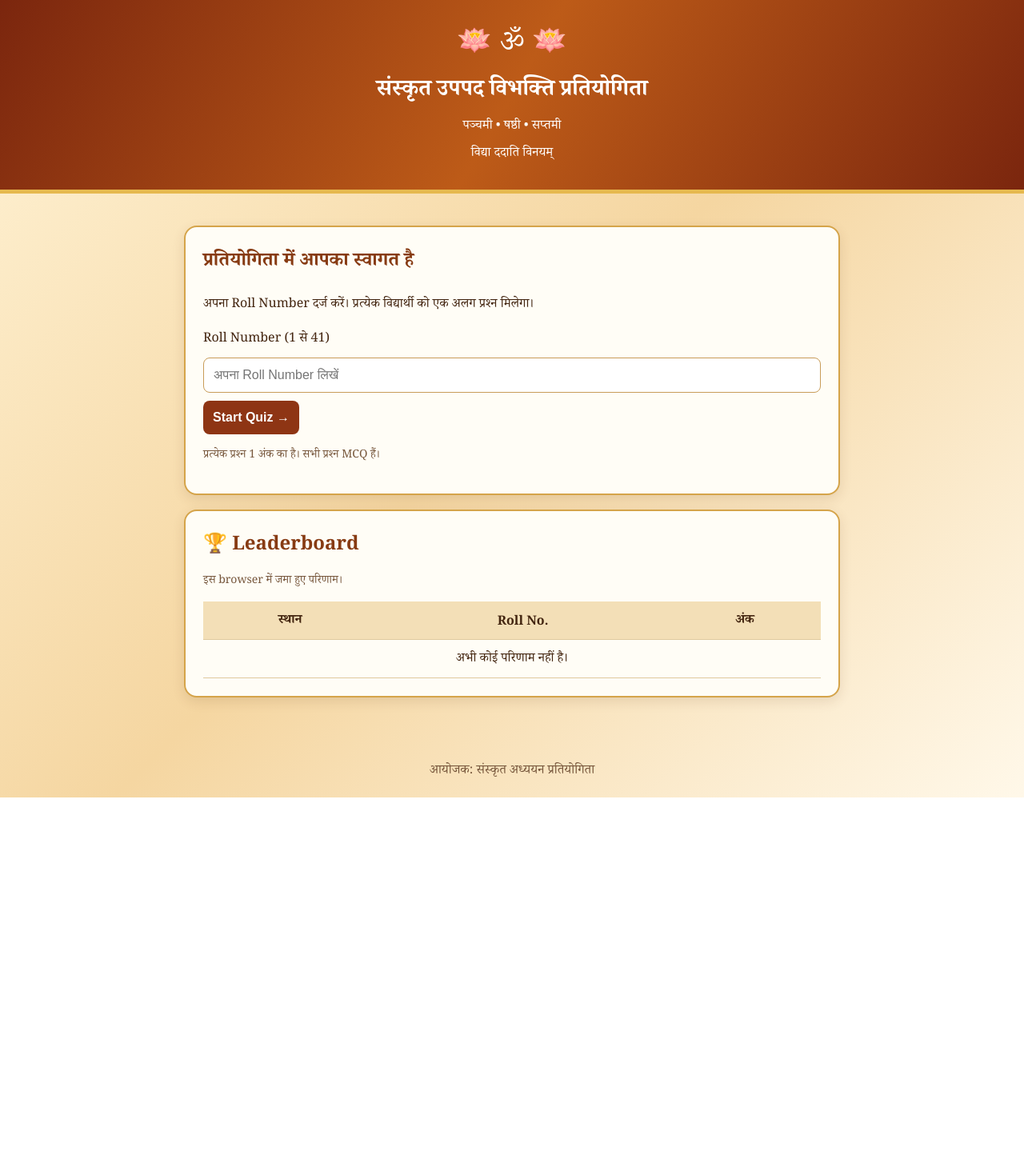
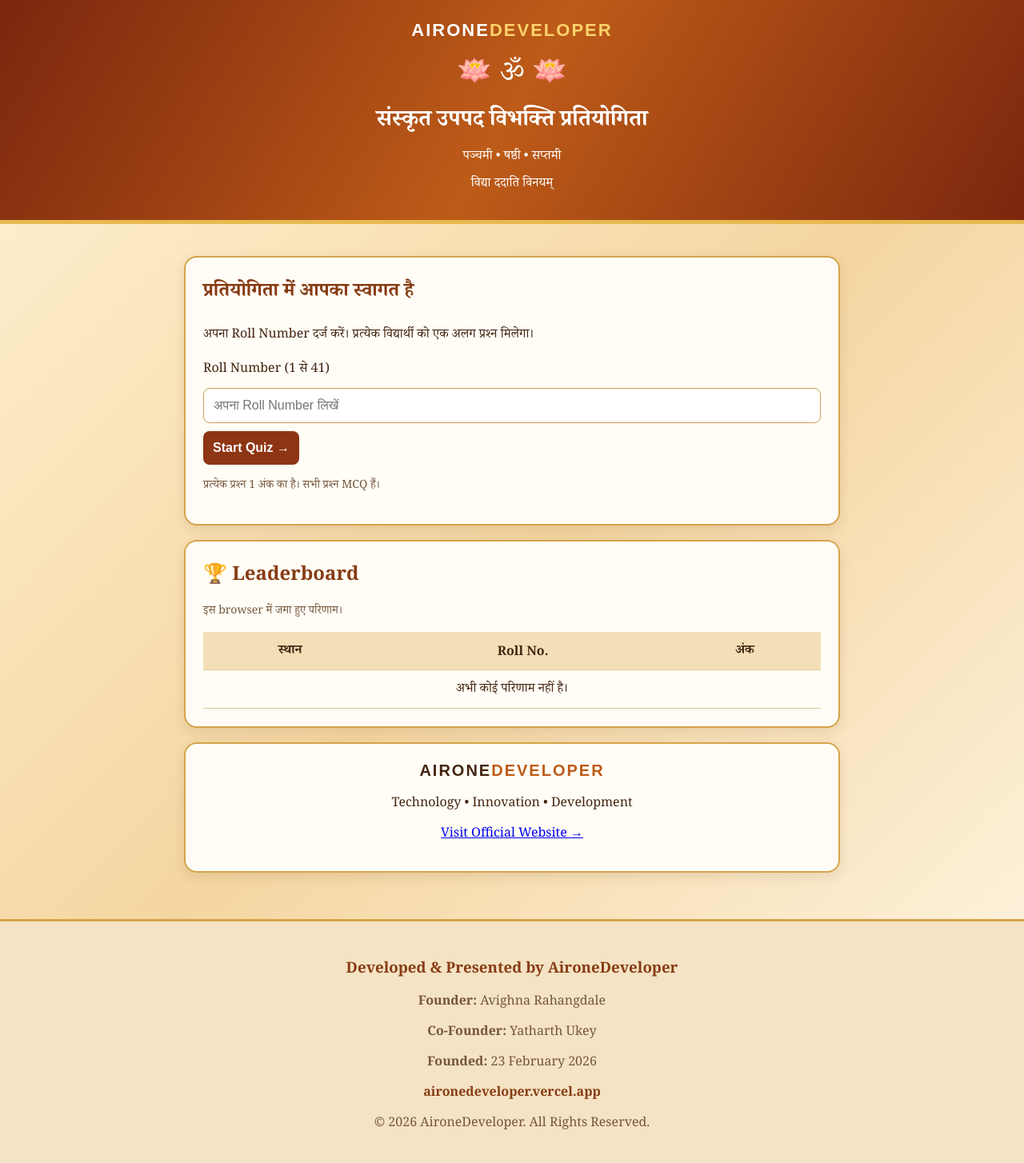
Before and after one commit to avighna0712-ai/sanskritquiz, a plain HTML site: page index.html in a window 1280 px wide. Shown: the whole page at 80% size. Before the commit the page ends 997 px from the top, so only its background shows below. Drawn offline with Linux system fonts and the light colour scheme.

Commit message:
Update title and improve HTML structure

```diff
--- a/index.html
+++ b/index.html
@@ -4,85 +4,217 @@
 <head>
 <meta charset="UTF-8">
 <meta name="viewport" content="width=device-width, initial-scale=1.0">
-<title>संस्कृत उपपद विभक्ति प्रतियोगिता</title>
+<title>Sanskrit Quiz | AironeDeveloper</title>
+
 <style>
 *{box-sizing:border-box}
+
 body{
- margin:0;font-family:Georgia,"Noto Serif Devanagari",serif;
+ margin:0;
+ font-family:Georgia,"Noto Serif Devanagari",serif;
  background:linear-gradient(135deg,#fff3d6,#f5d6a1,#fff8e9);
- color:#432510;min-height:100vh;
+ color:#432510;
+ min-height:100vh;
 }
+
 header{
- text-align:center;padding:25px 15px;
+ text-align:center;
+ padding:25px 15px;
  background:linear-gradient(120deg,#7b260e,#bd5b18,#7b260e);
- color:white;border-bottom:5px solid #e6b94f;
+ color:white;
+ border-bottom:5px solid #e6b94f;
 }
+
+.brand{
+ display:inline-block;
+ color:white;
+ text-decoration:none;
+ font-family:Arial,sans-serif;
+ font-size:22px;
+ font-weight:900;
+ letter-spacing:2px;
+ margin-bottom:12px;
+}
+
+.brand span{color:#ffd36b}
+.brand:hover{opacity:.8}
+
 header h1{margin:5px;font-size:28px}
 header p{margin:7px}
-.container{max-width:850px;margin:25px auto;padding:15px}
+
+.container{
+ max-width:850px;
+ margin:25px auto;
+ padding:15px;
+}
+
 .card{
- background:#fffdf6;border:2px solid #d5a44a;
- border-radius:16px;padding:22px;margin-bottom:18px;
+ background:#fffdf6;
+ border:2px solid #d5a44a;
+ border-radius:16px;
+ padding:22px;
+ margin-bottom:18px;
  box-shadow:0 5px 15px #633a1b20;
 }
+
 h2{color:#873b13;margin-top:0}
+
 input,button{
- font-size:16px;padding:12px;border-radius:8px;
+ font-size:16px;
+ padding:12px;
+ border-radius:8px;
 }
-input{width:100%;border:1px solid #c89c58;margin:10px 0}
+
+input{
+ width:100%;
+ border:1px solid #c89c58;
+ margin:10px 0;
+}
+
 button{
- border:0;background:#8e3514;color:white;
- cursor:pointer;font-weight:bold;
+ border:0;
+ background:#8e3514;
+ color:white;
+ cursor:pointer;
+ font-weight:bold;
 }
+
 button:hover{background:#bd5b18}
 button:disabled{opacity:.5;cursor:not-allowed}
+
 .option{
- display:block;width:100%;text-align:left;
- background:#fff1d6;color:#542c13;
- border:1px solid #d7b16b;margin:10px 0;
+ display:block;
+ width:100%;
+ text-align:left;
+ background:#fff1d6;
+ color:#542c13;
+ border:1px solid #d7b16b;
+ margin:10px 0;
 }
-.option.selected{background:#f4d18b;border:2px solid #9b4817}
-.option.correct{background:#d5efcf;border:2px solid #398b39}
-.option.wrong{background:#f5cccc;border:2px solid #bd3434}
-.info{display:flex;justify-content:space-between;gap:10px;flex-wrap:wrap}
+
+.option.selected{
+ background:#f4d18b;
+ border:2px solid #9b4817;
+}
+
+.info{
+ display:flex;
+ justify-content:space-between;
+ gap:10px;
+ flex-wrap:wrap;
+}
+
 #quiz,#result{display:none}
-.question{font-size:23px;line-height:1.8;margin:20px 0}
+
+.question{
+ font-size:23px;
+ line-height:1.8;
+ margin:20px 0;
+}
+
 .small{color:#76563b;font-size:14px}
-table{width:100%;border-collapse:collapse}
-th,td{padding:10px;border-bottom:1px solid #dfc99e;text-align:center}
+
+table{
+ width:100%;
+ border-collapse:collapse;
+}
+
+th,td{
+ padding:10px;
+ border-bottom:1px solid #dfc99e;
+ text-align:center;
+}
+
 th{background:#f3dfb7}
-footer{text-align:center;padding:20px;color:#76563b}
+
+footer{
+ text-align:center;
+ padding:25px 15px;
+ color:#76563b;
+ background:#f4e3c4;
+ border-top:3px solid #d5a44a;
+}
+
+footer h3{color:#873b13}
+
+footer a{
+ color:#873b13;
+ text-decoration:none;
+ font-weight:bold;
+}
+
+footer a:hover{text-decoration:underline}
+
+.company-logo{
+ font-family:Arial,sans-serif;
+ font-weight:900;
+ letter-spacing:2px;
+ font-size:20px;
+}
+
+.company-logo span{color:#bd5b18}
 </style>
 </head>
+
 <body>
+
 <header>
+ <a class="brand"
+    href="https://aironedeveloper.vercel.app"
+    target="_blank"
+    rel="noopener noreferrer">
+    AIRONE<span>DEVELOPER</span>
+ </a>
+
  <div style="font-size:35px">🪷 ॐ 🪷</div>
+
  <h1>संस्कृत उपपद विभक्ति प्रतियोगिता</h1>
  <p>पञ्चमी • षष्ठी • सप्तमी</p>
  <p>विद्या ददाति विनयम्</p>
 </header>
 
 <div class="container">
+
  <section class="card" id="login">
   <h2>प्रतियोगिता में आपका स्वागत है</h2>
+
   <p>अपना Roll Number दर्ज करें। प्रत्येक विद्यार्थी को एक अलग प्रश्न मिलेगा।</p>
+
   <label>Roll Number (1 से 41)</label>
-  <input id="roll" type="number" min="1" max="41" placeholder="अपना Roll Number लिखें">
+
+  <input
+   id="roll"
+   type="number"
+   min="1"
+   max="41"
+   placeholder="अपना Roll Number लिखें">
+
   <button onclick="startQuiz()">Start Quiz →</button>
-  <p class="small">प्रत्येक प्रश्न 1 अंक का है। सभी प्रश्न MCQ हैं।</p>
+
+  <p class="small">
+   प्रत्येक प्रश्न 1 अंक का है। सभी प्रश्न MCQ हैं।
+  </p>
  </section>
 
  <section class="card" id="quiz">
+
   <div class="info">
    <strong id="rollInfo"></strong>
    <strong>अंक: 1</strong>
   </div>
+
   <hr>
+
   <p id="questionNo" class="small"></p>
+
   <div class="question" id="questionText"></div>
+
   <div id="options"></div>
-  <button id="submitBtn" onclick="submitAnswer()" disabled>उत्तर जमा करें</button>
-  <p id="feedback"></p>
+
+  <button id="submitBtn" onclick="submitAnswer()" disabled>
+   उत्तर जमा करें
+  </button>
+
  </section>
 
  <section class="card" id="result">
@@ -93,137 +225,288 @@ footer{text-align:center;padding:20px;color:#76563b}
 
  <section class="card">
   <h2>🏆 Leaderboard</h2>
-  <p class="small">इस browser में जमा हुए परिणाम।</p>
+
+  <p class="small">
+   इस browser में जमा हुए परिणाम।
+  </p>
+
   <div style="overflow-x:auto">
    <table>
-    <thead><tr><th>स्थान</th><th>Roll No.</th><th>अंक</th></tr></thead>
+    <thead>
+     <tr>
+      <th>स्थान</th>
+      <th>Roll No.</th>
+      <th>अंक</th>
+     </tr>
+    </thead>
     <tbody id="leaderboard"></tbody>
    </table>
   </div>
  </section>
+
+ <section class="card" style="text-align:center">
+  <div class="company-logo">
+   AIRONE<span>DEVELOPER</span>
+  </div>
+
+  <p>Technology • Innovation • Development</p>
+
+  <p>
+   <a href="https://aironedeveloper.vercel.app"
+      target="_blank"
+      rel="noopener noreferrer">
+      Visit Official Website →
+   </a>
+  </p>
+ </section>
+
 </div>
-<footer>आयोजक: संस्कृत अध्ययन प्रतियोगिता</footer>
+
+<footer>
+
+ <h3>
+  Developed & Presented by
+  <a href="https://aironedeveloper.vercel.app"
+     target="_blank"
+     rel="noopener noreferrer">
+     AironeDeveloper
+  </a>
+ </h3>
+
+ <p><strong>Founder:</strong> Avighna Rahangdale</p>
+
+ <p><strong>Co-Founder:</strong> Yatharth Ukey</p>
+
+ <p><strong>Founded:</strong> 23 February 2026</p>
+
+ <p>
+  <a href="https://aironedeveloper.vercel.app"
+     target="_blank"
+     rel="noopener noreferrer">
+     aironedeveloper.vercel.app
+  </a>
+ </p>
+
+ <p>© 2026 AironeDeveloper. All Rights Reserved.</p>
+
+</footer>
 
 <script>
+
 const questions = [
+
  {q:"मानवः ______ बिभेति। (व्याघ्र)",o:["व्याघ्रात्","व्याघ्रेण","व्याघ्रस्य","व्याघ्रम्"],a:0},
+
  {q:"बालकः ______ स्निह्यति। (मातृ)",o:["मातरम्","मातुः","मातरि","मात्रा"],a:2},
+
  {q:"छात्रः ______ निपुणः अस्ति। (गणित)",o:["गणितस्य","गणिते","गणितात्","गणितम्"],a:1},
+
  {q:"सिंहः ______ बिभेति। (गज)",o:["गजेन","गजस्य","गजात्","गजे"],a:2},
+
  {q:"______ समीपे उद्यानम् अस्ति। (गृह)",o:["गृहम्","गृहस्य","गृहेण","गृहात्"],a:1},
+
  {q:"बालकः ______ कुशलः अस्ति। (लेखन)",o:["लेखनस्य","लेखनात्","लेखने","लेखनम्"],a:2},
+
  {q:"सः ______ विश्वासं करोति। (मित्र)",o:["मित्रे","मित्रात्","मित्रस्य","मित्रम्"],a:0},
+
  {q:"बालिका ______ स्निह्यति। (पितृ)",o:["पितुः","पितरि","पित्रा","पितरम्"],a:1},
+
  {q:"छात्रः ______ निपुणः अस्ति। (संगीत)",o:["संगीतात्","संगीतम्","संगीते","संगीतस्य"],a:2},
+
  {q:"जनाः ______ बिभ्यन्ति। (सर्प)",o:["सर्पेण","सर्पात्","सर्पस्य","सर्पे"],a:1},
+
  {q:"______ समीपे नदी प्रवहति। (ग्राम)",o:["ग्रामात्","ग्रामेण","ग्रामस्य","ग्रामम्"],a:2},
+
  {q:"बालकः ______ कुशलः अस्ति। (क्रीडा)",o:["क्रीडायाः","क्रीडायाम्","क्रीडया","क्रीडाम्"],a:1},
+
  {q:"माता ______ स्निह्यति। (पुत्र)",o:["पुत्रे","पुत्रात्","पुत्रस्य","पुत्रम्"],a:0},
+
  {q:"सैनिकः ______ बिभेति। (शत्रु)",o:["शत्रुणा","शत्रोः","शत्रौ","शत्रुम्"],a:1},
+
  {q:"सा ______ कुशला अस्ति। (नृत्य)",o:["नृत्यस्य","नृत्यात्","नृत्ये","नृत्यम्"],a:2},
+
  {q:"सः ______ विश्वासं करोति। (ईश्वर)",o:["ईश्वरे","ईश्वरात्","ईश्वरस्य","ईश्वरम्"],a:0},
+
  {q:"______ उपरि पक्षी अस्ति। (वृक्ष)",o:["वृक्षात्","वृक्षस्य","वृक्षेण","वृक्षम्"],a:1},
+
  {q:"सः ______ विरमति। (पाप)",o:["पापेन","पापस्य","पापात्","पापे"],a:2},
+
  {q:"बालिका ______ कुशला अस्ति। (चित्रकला)",o:["चित्रकलायाम्","चित्रकलया","चित्रकलायाः","चित्रकलाम्"],a:0},
+
  {q:"बालकः ______ स्निह्यति। (मित्र)",o:["मित्रस्य","मित्रात्","मित्रे","मित्रम्"],a:2},
+
  {q:"सः ______ बिभेति। (अग्नि)",o:["अग्निना","अग्नेः","अग्नौ","अग्निम्"],a:1},
+
  {q:"बालिका ______ कुशला अस्ति। (अभिनय)",o:["अभिनयस्य","अभिनयात्","अभिनये","अभिनयम्"],a:2},
+
  {q:"जनः ______ विश्वासं करोति। (सज्जन)",o:["सज्जने","सज्जनात्","सज्जनस्य","सज्जनम्"],a:0},
+
  {q:"सः ______ विरमति। (असत्य)",o:["असत्येन","असत्यात्","असत्यस्य","असत्ये"],a:1},
+
  {q:"छात्रः ______ कुशलः अस्ति। (वादन)",o:["वादनस्य","वादने","वादनात्","वादनम्"],a:1},
+
  {q:"माता ______ स्निह्यति। (कन्या)",o:["कन्यायाः","कन्यया","कन्यायाम्","कन्याम्"],a:2},
+
  {q:"सः ______ बिभेति। (चोर)",o:["चोरेण","चोरस्य","चोरात्","चोरे"],a:2},
+
  {q:"छात्रः ______ निपुणः अस्ति। (व्याकरण)",o:["व्याकरणे","व्याकरणात्","व्याकरणस्य","व्याकरणम्"],a:0},
+
  {q:"शिष्यः ______ विश्वसिति। (गुरु)",o:["गुरुणा","गुरौ","गुरोः","गुरुम्"],a:1},
+
  {q:"सः ______ विरमति। (दुष्टाचार)",o:["दुष्टाचारेण","दुष्टाचारस्य","दुष्टाचारात्","दुष्टाचारे"],a:2},
+
  {q:"सा ______ कुशला अस्ति। (गायन)",o:["गायनस्य","गायने","गायनात्","गायनम्"],a:1},
+
  {q:"बालकः ______ स्निह्यति। (भ्रातृ)",o:["भ्रातरम्","भ्रात्रा","भ्रातरि","भ्रातुः"],a:2},
+
  {q:"सः ______ बिभेति। (अन्धकार)",o:["अन्धकारे","अन्धकारस्य","अन्धकारात्","अन्धकारेण"],a:2},
+
  {q:"बालकः ______ कुशलः अस्ति। (लेखन)",o:["लेखने","लेखनात्","लेखनस्य","लेखनम्"],a:0},
+
  {q:"सः ______ विश्वासं करोति। (देव)",o:["देवात्","देवे","देवेन","देवस्य"],a:1},
+
  {q:"सः ______ विरमति। (दुष्कर्म)",o:["दुष्कर्मणा","दुष्कर्मणः","दुष्कर्मणि","दुष्कर्म"],a:1},
+
  {q:"बालिका ______ कुशला अस्ति। (नृत्य)",o:["नृत्ये","नृत्यस्य","नृत्यात्","नृत्यम्"],a:0},
+
  {q:"सः ______ बिभेति। (सिंह)",o:["सिंहेन","सिंहस्य","सिंहात्","सिंहे"],a:2},
+
  {q:"बालकः ______ स्निह्यति। (जननी)",o:["जनन्याम्","जनन्याः","जनन्या","जननीम्"],a:0},
+
  {q:"छात्रः ______ कुशलः अस्ति। (विज्ञान)",o:["विज्ञानस्य","विज्ञाने","विज्ञानात्","विज्ञानम्"],a:1}
+
 ];
 
-let selected = null;
-let currentRoll = 0;
+let selected=null;
+let currentRoll=0;
+
+function getScores(){
+ try{
+  return JSON.parse(localStorage.getItem("sanskritScores")||"[]");
+ }catch(e){
+  return [];
+ }
+}
 
 function startQuiz(){
- const roll = Number(document.getElementById("roll").value);
+
+ const roll=Number(document.getElementById("roll").value);
+
  if(!Number.isInteger(roll)||roll<1||roll>41){
   alert("कृपया 1 से 41 के बीच Roll Number दर्ज करें।");
   return;
  }
- const scores = getScores();
+
+ const scores=getScores();
+
  if(scores.some(x=>x.roll===roll)){
   alert("इस Roll Number का परिणाम पहले से जमा है।");
   return;
  }
+
  currentRoll=roll;
+
  document.getElementById("login").style.display="none";
  document.getElementById("quiz").style.display="block";
+
  document.getElementById("rollInfo").textContent="Roll Number: "+roll;
  document.getElementById("questionNo").textContent="प्रश्न संख्या: "+roll+" / 41";
+
  const q=questions[roll-1];
+
  document.getElementById("questionText").textContent=q.q;
+
  const area=document.getElementById("options");
  area.innerHTML="";
+
  q.o.forEach((option,i)=>{
+
   const btn=document.createElement("button");
+
   btn.className="option";
   btn.textContent=String.fromCharCode(65+i)+". "+option;
+
   btn.onclick=()=>{
+
    selected=i;
-   document.querySelectorAll(".option").forEach(b=>b.classList.remove("selected"));
+
+   document.querySelectorAll(".option").forEach(b=>{
+    b.classList.remove("selected");
+   });
+
    btn.classList.add("selected");
+
    document.getElementById("submitBtn").disabled=false;
   };
+
   area.appendChild(btn);
+
  });
-}
 
-function getScores(){
- try{return JSON.parse(localStorage.getItem("sanskritScores")||"[]")}
- catch(e){return []}
 }
 
 function submitAnswer(){
+
  if(selected===null)return;
+
  const q=questions[currentRoll-1];
  const correct=selected===q.a;
  const score=correct?1:0;
+
  const scores=getScores();
- scores.push({roll:currentRoll,score:score});
+
+ scores.push({
+  roll:currentRoll,
+  score:score
+ });
+
  localStorage.setItem("sanskritScores",JSON.stringify(scores));
+
  document.getElementById("quiz").style.display="none";
  document.getElementById("result").style.display="block";
+
  document.getElementById("resultText").textContent=
-  correct?"शाबाश! आपका उत्तर सही है। आपको 1 अंक मिला।":
-  "आपका उत्तर गलत है। सही उत्तर है: "+q.o[q.a]+". आपको 0 अंक मिले।";
+  correct
+  ?"शाबाश! आपका उत्तर सही है। आपको 1 अंक मिला।"
+  :"आपका उत्तर गलत है। सही उत्तर है: "+q.o[q.a]+". आपको 0 अंक मिले।";
+
  renderLeaderboard();
+
 }
 
 function renderLeaderboard(){
- const scores=getScores().sort((a,b)=>b.score-a.score||a.roll-b.roll);
+
+ const scores=getScores().sort(
+  (a,b)=>b.score-a.score||a.roll-b.roll
+ );
+
  const tbody=document.getElementById("leaderboard");
+
  tbody.innerHTML="";
+
  if(scores.length===0){
   tbody.innerHTML="<tr><td colspan='3'>अभी कोई परिणाम नहीं है।</td></tr>";
   return;
  }
+
  scores.forEach((s,i)=>{
+
   const tr=document.createElement("tr");
+
   [i+1,s.roll,s.score+"/1"].forEach(v=>{
+
    const td=document.createElement("td");
    td.textContent=v;
    tr.appendChild(td);
+
   });
+
   tbody.appendChild(tr);
+
  });
+
 }
+
 renderLeaderboard();
 
 </script>
```
